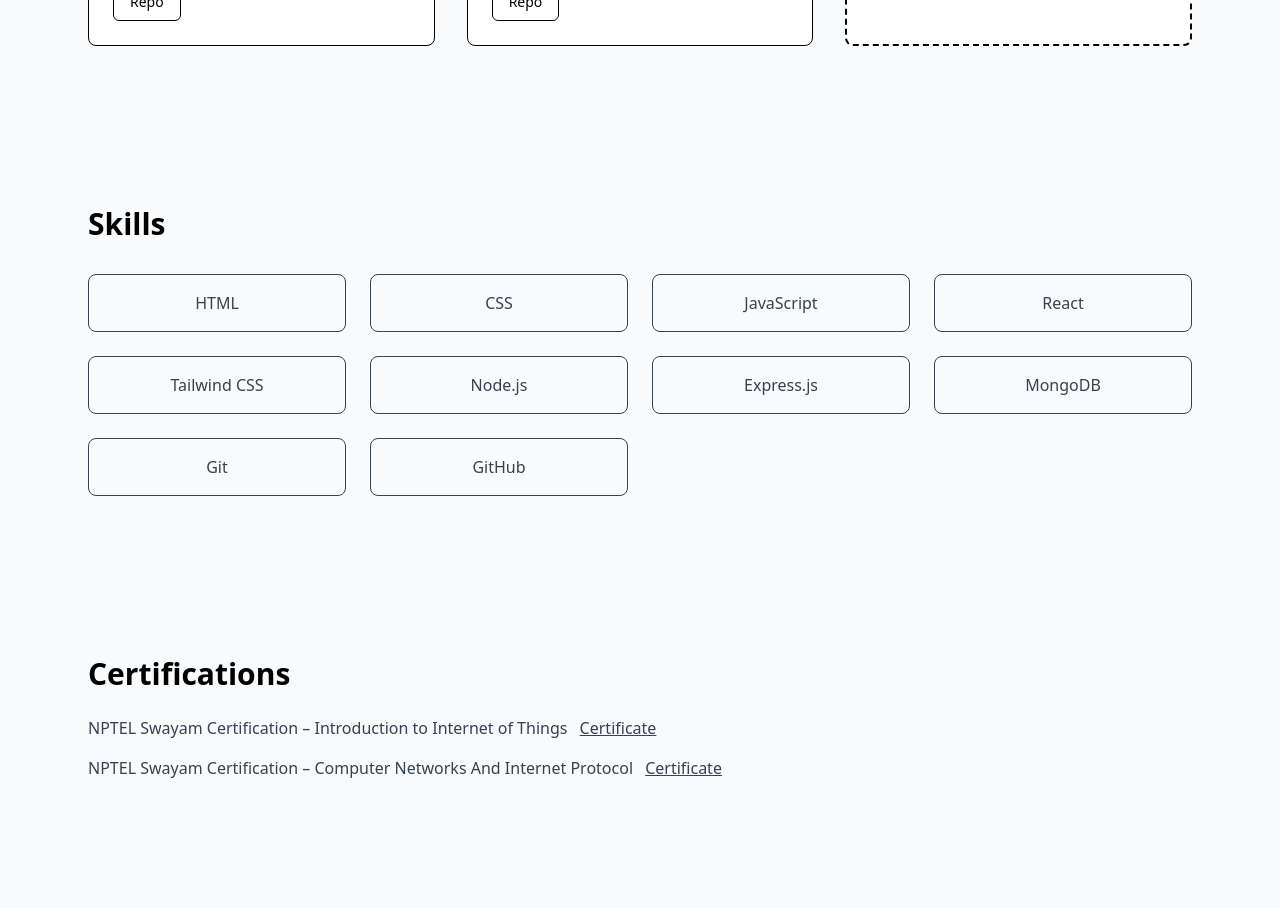
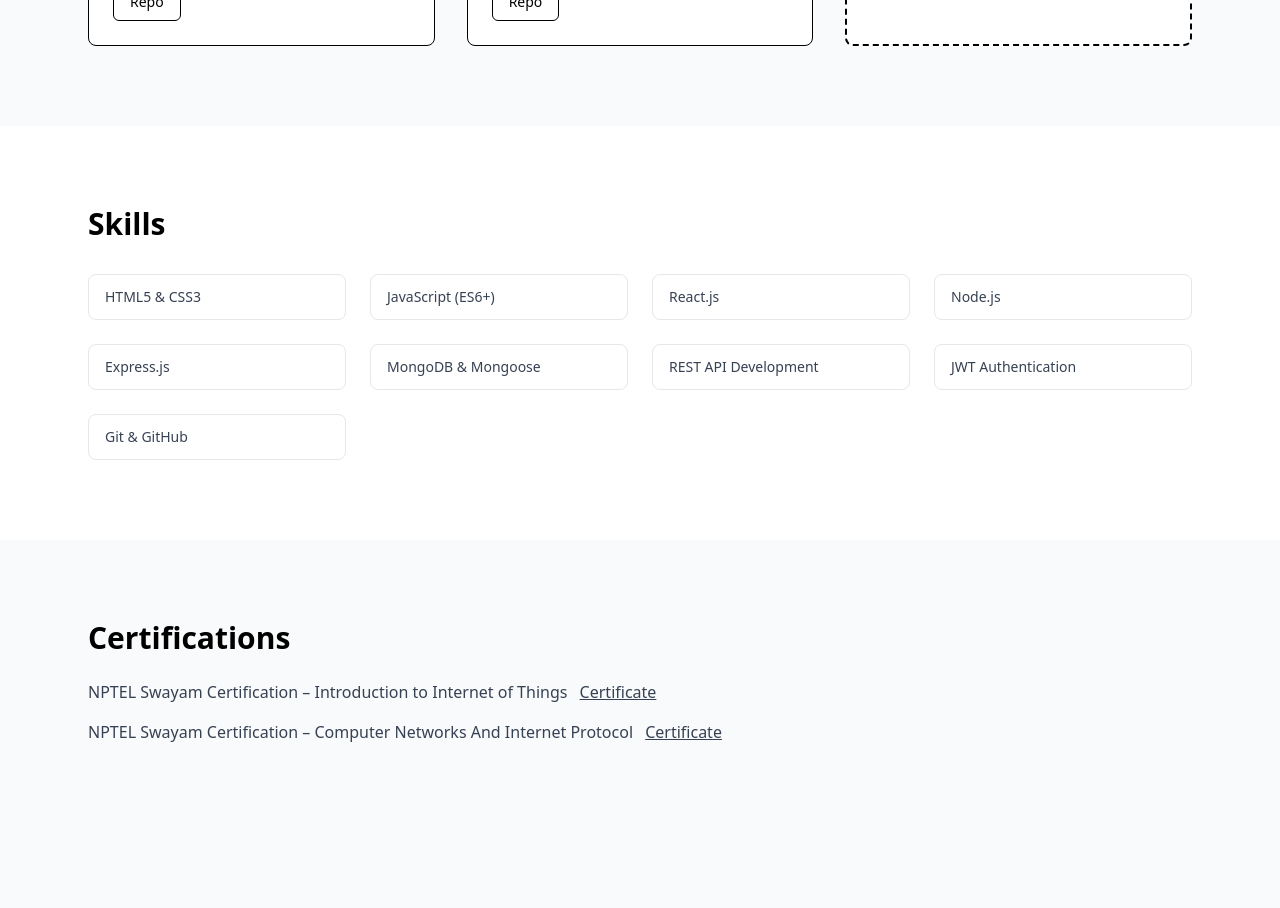
Before and after one commit to AcharyaRam/portfolio, a React (Vite) app: page / in a window 1280 px wide. Shown: the part 1080-1988 px from the top of the page. Built offline with nearby package versions, Linux system fonts and the light colour scheme.

Commit message:
Improve skills section UI

```diff
--- a/src/components/Skills.jsx
+++ b/src/components/Skills.jsx
@@ -1,19 +1,18 @@
 function Skills() {
   const skills = [
-    "HTML",
-    "CSS",
-    "JavaScript",
-    "React",
-    "Tailwind CSS",
+    "HTML5 & CSS3",
+    "JavaScript (ES6+)",
+    "React.js",
     "Node.js",
     "Express.js",
-    "MongoDB",
-    "Git",
-    "GitHub",
+    "MongoDB & Mongoose",
+    "REST API Development",
+    "JWT Authentication",
+    "Git & GitHub",
   ];
 
   return (
-    <section id="skills" className="py-20 bg-gray-50">
+    <section id="skills" className="py-20 bg-white">
       <div className="max-w-6xl mx-auto px-6">
         <h2 className="text-3xl font-semibold mb-8">Skills</h2>
 
@@ -21,7 +20,19 @@
           {skills.map((skill, index) => (
             <div
               key={index}
-              className="border rounded-lg py-4 text-center text-gray-700 hover:bg-white transition"
+              className="
+                border border-gray-200
+                rounded-lg
+                px-4 py-3
+                text-sm
+                text-gray-700
+                bg-white
+                hover:shadow-md
+                hover:-translate-y-1
+                transition-all
+                duration-300
+                cursor-default
+              "
             >
               {skill}
             </div>
```
